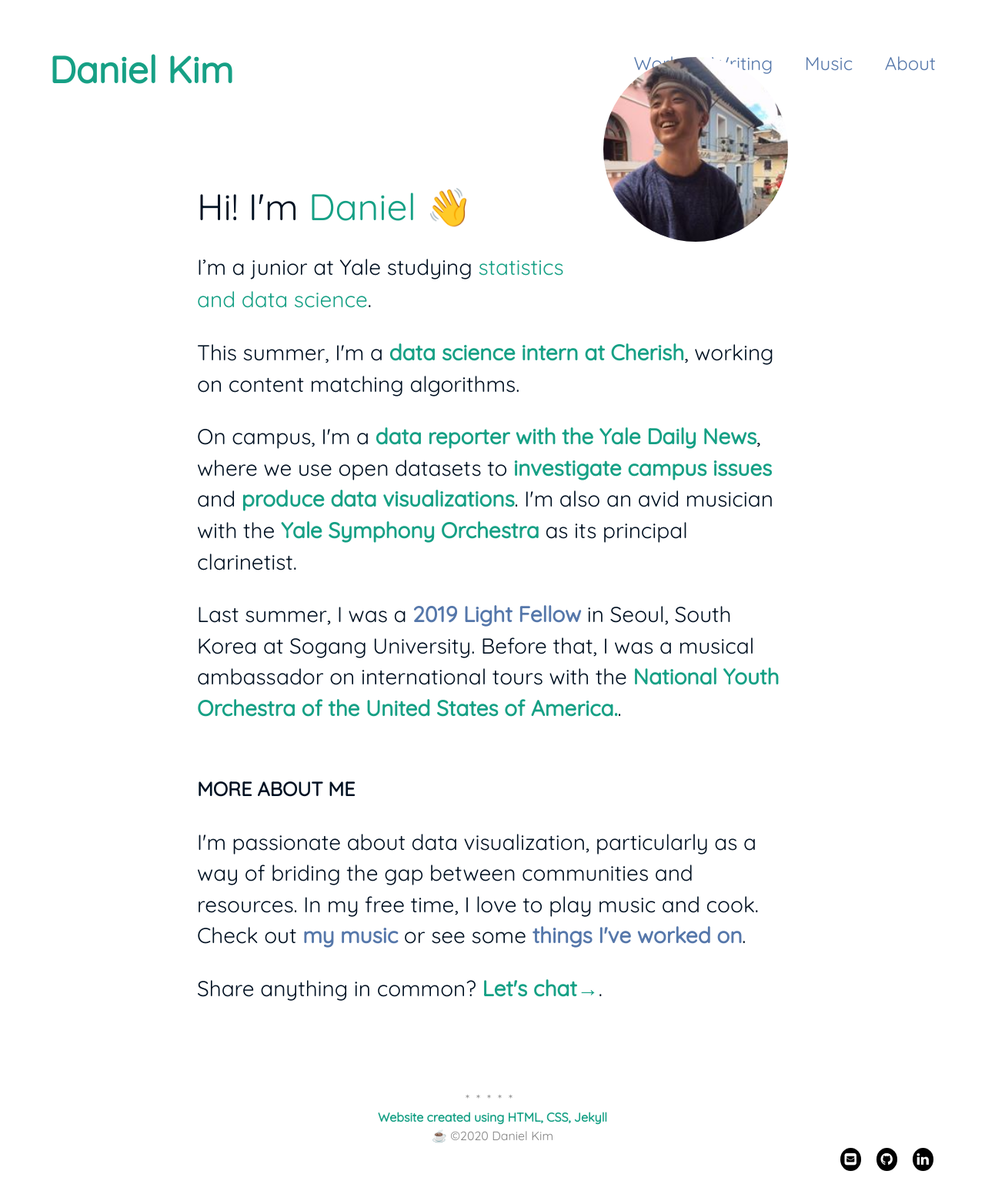
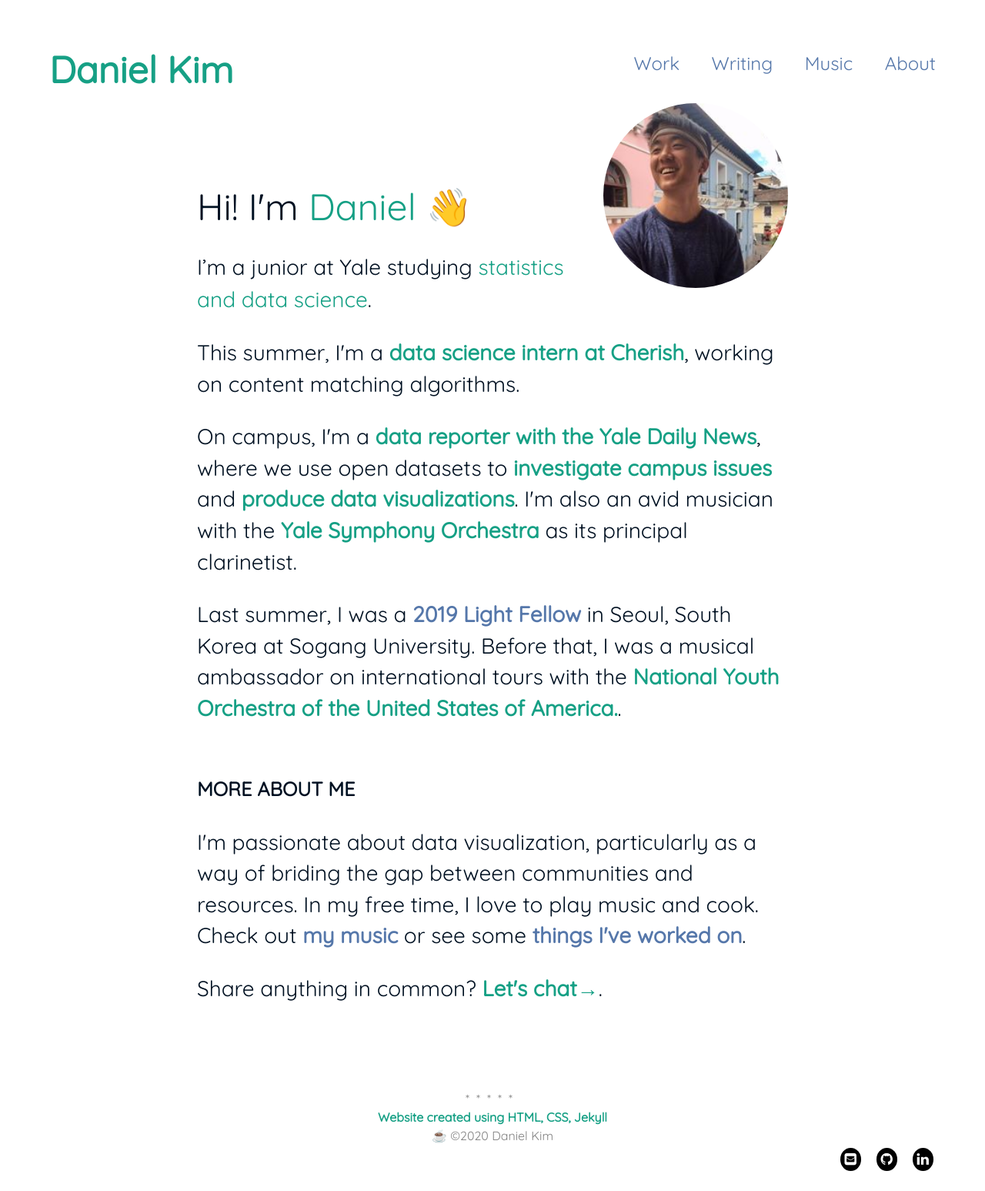
Before and after one commit to danielk56/danielk56.github.io, a Jekyll site: the page built from about.html, in a window 1280 px wide. Shown: the whole page at 77% size. Built offline with Jekyll 4.4.1, drawn with Linux system fonts in a browser that asks for light colours.

Commit message:
Update main.css

```diff
--- a/assets/css/main.css
+++ b/assets/css/main.css
@@ -387,7 +387,7 @@ img.displayed {
     border-radius: 50%;
     width: 240px;
     float: right;
-    margin: -100px 0 16px 16px;
+    margin: -40px 0 16px 16px;
 }
 
 @media screen and (max-width: 768px) {
```
